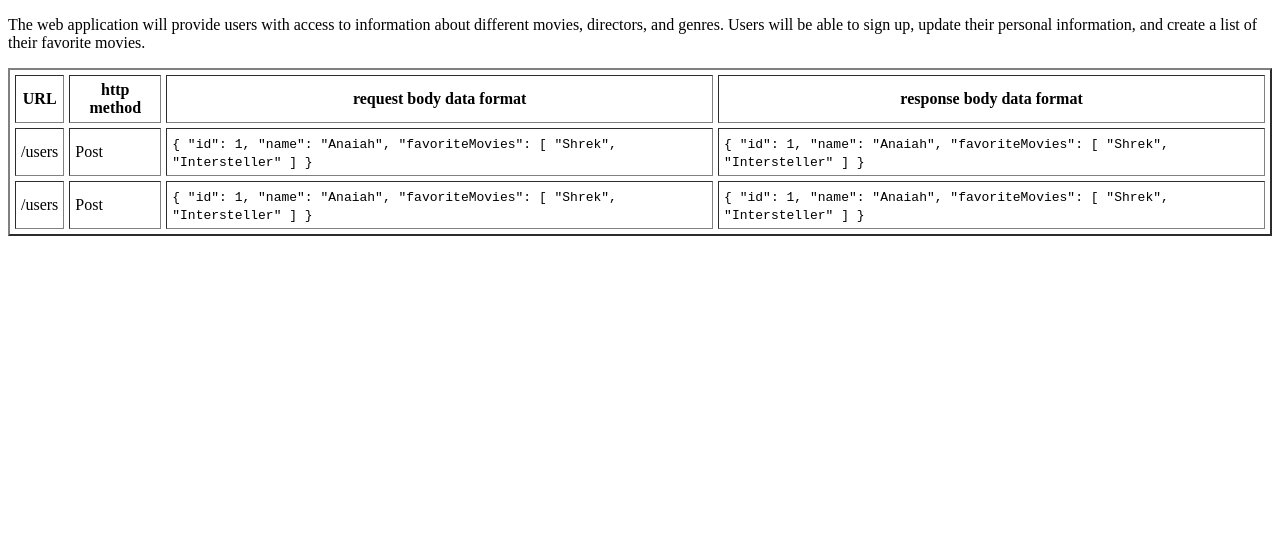
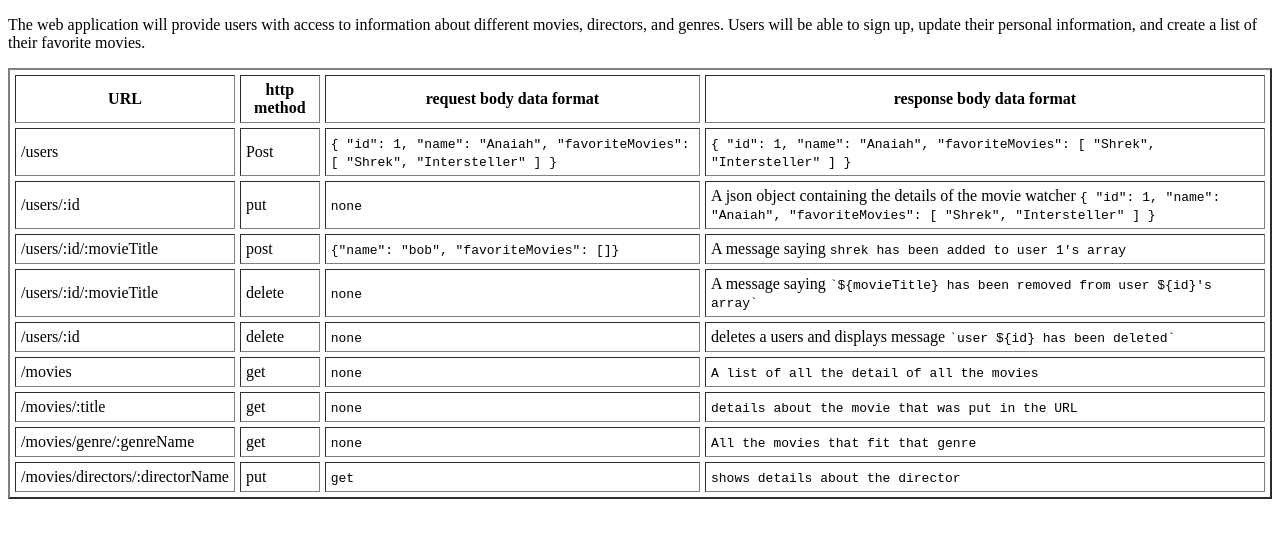
Before and after one commit to VinnieCodes/Movie-api, a website: page public/documentation.html in a window 1280 px wide. Drawn offline with Linux system fonts and the light colour scheme.

Commit message:
adding clarity to requests

```diff
--- a/public/documentation.html
+++ b/public/documentation.html
@@ -37,21 +37,90 @@
         </td>
       </tr>
       <tr>
-        <td>/users</td>
-        <td>Post</td>
+        <td>/users/:id</td>
+        <td>put</td>
         <td>
-          <code
-            >{ "id": 1, "name": "Anaiah", "favoriteMovies": [ "Shrek",
-            "Intersteller" ] }</code
-          >
+          <code>none</code>
         </td>
         <td>
+          A json object containing the details of the movie watcher
           <code
             >{ "id": 1, "name": "Anaiah", "favoriteMovies": [ "Shrek",
             "Intersteller" ] }</code
           >
         </td>
       </tr>
+      <tr>
+        <td>/users/:id/:movieTitle</td>
+        <td>post</td>
+        <td>
+          <code>{"name": "bob", "favoriteMovies": []}</code>
+        </td>
+        <td>A message saying
+          <code>shrek has been added to user 1's array</code>
+        </td>
+      </tr>
+      <tr>
+        <td>/users/:id/:movieTitle</td>
+        <td>delete</td>
+        <td>
+          <code>none</code>
+        </td>
+        <td>A message saying
+          <code>`${movieTitle} has been removed from user ${id}'s array`</code>
+        </td>
+      </tr>
+      <tr>
+        <td>/users/:id</td>
+        <td>delete</td>
+        <td>
+          <code>none</code>
+        </td>
+        <td>deletes a users and displays message
+          <code>`user ${id} has been deleted`</code>
+        </td>
+      </tr>
+      <tr>
+        <td>/movies</td>
+        <td>get</td>
+        <td>
+          <code>none</code>
+        </td>
+        <td>
+          <code>A list of all the detail of all the movies</code>
+        </td>
+      </tr>
+      <tr>
+        <td>/movies/:title</td>
+        <td>get</td>
+        <td>
+          <code>none</code>
+        </td>
+        <td>
+          <code>details about the movie that was put in the URL</code>
+        </td>
+      </tr>
+      <tr>
+        <td>/movies/genre/:genreName</td>
+        <td>get</td>
+        <td>
+          <code>none</code>
+        </td>
+        <td>
+          <code>All the movies that fit that genre</code>
+        </td>
+      </tr>
+      <tr>
+        <td>/movies/directors/:directorName</td>
+        <td>put</td>
+        <td>
+          <code>get</code>
+        </td>
+        <td>
+          <code>shows details about the director</code>
+        </td>
+      </tr>
+
     </table>
   </body>
 </html>
```
Also changed, not shown: index.js (+9 -9 lines).
